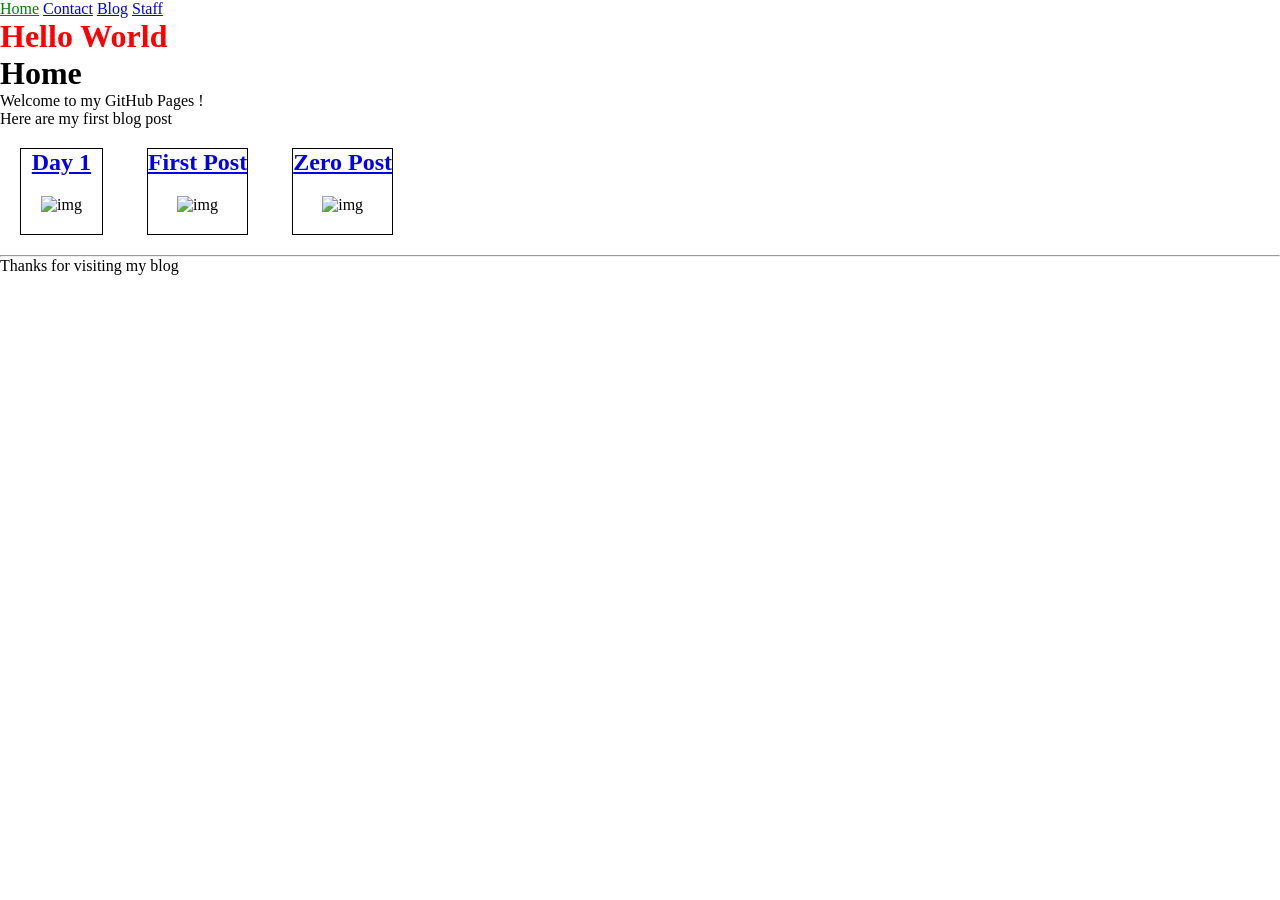
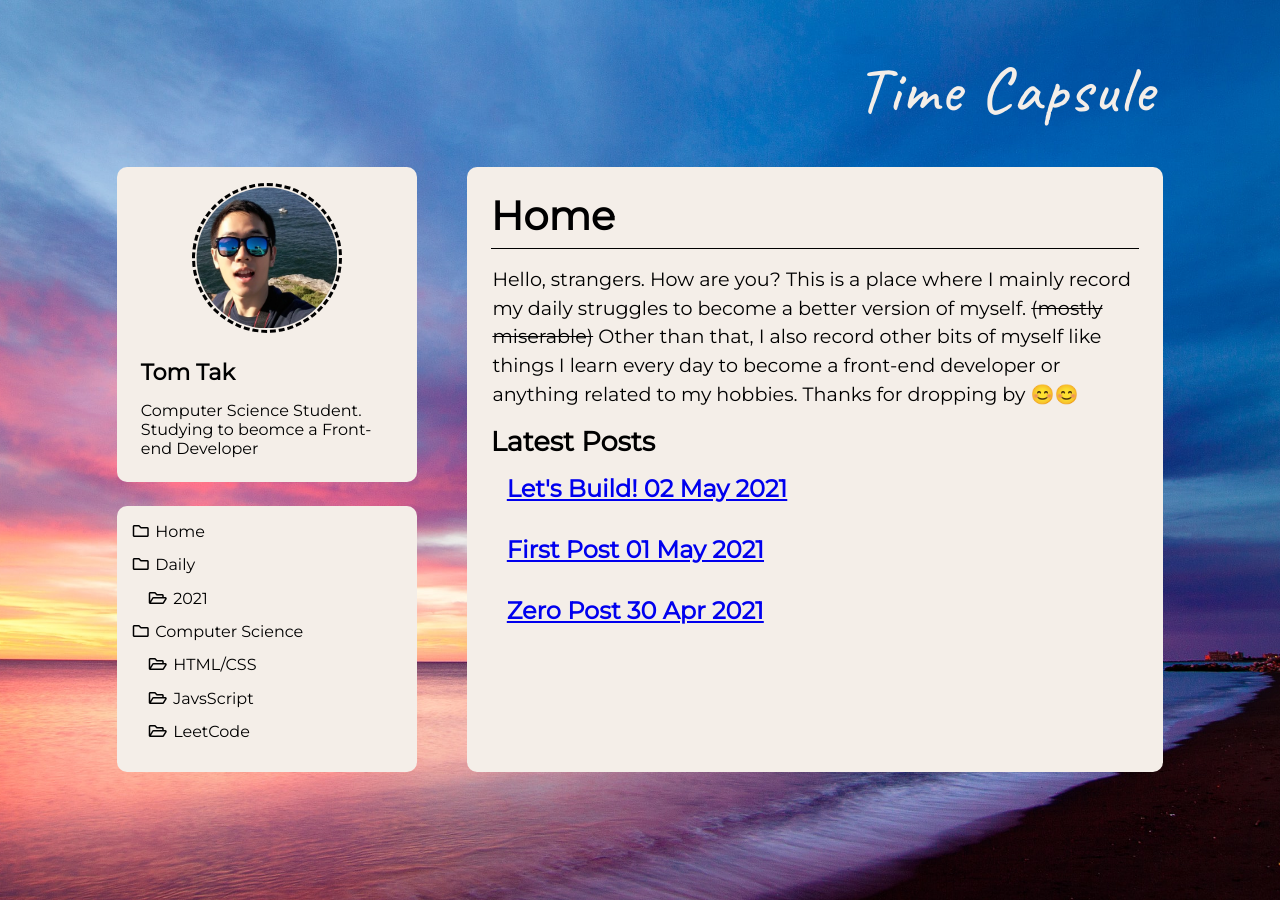
Before and after one commit to xkrdudrlf/xkrdudrlf.github.io, a Jekyll site: the page built from index.html, in a window 1280 px wide. Built offline with Jekyll 4.4.1, drawn with Linux system fonts in a browser that asks for light colours.

Commit message:
Header/Navbar design complete,Index section on going

```diff
--- /dev/null
+++ b/_includes/aside.html
@@ -0,0 +1,37 @@
+<aside>
+  <div class="profile">
+    <img src="/assets/images/profile-img.jpg" alt="profile-image" />
+    <div class="profile-text">
+      <span class="profile-text-name"> Tom Tak</span>
+      <p class="profile-text-content">
+        Computer Science Student. Studying to beomce a Front-end Developer
+      </p>
+    </div>
+  </div>
+
+  <nav>
+    <ul class="nav-menu">
+      <li class="nav-menu-item">
+        <a href="#"><i class="far fa-folder"></i>Home</a>
+      </li>
+      <li class="nav-menu-item">
+        <a href="#"><i class="far fa-folder"></i>Daily</a>
+      </li>
+      <li class="nav-menu-subitem">
+        <a href="#"><i class="far fa-folder-open"></i>2021</a>
+      </li>
+      <li class="nav-menu-item">
+        <a href="#"><i class="far fa-folder"></i>Computer Science </a>
+      </li>
+      <li class="nav-menu-subitem">
+        <a href="#"><i class="far fa-folder-open"></i>HTML/CSS </a>
+      </li>
+      <li class="nav-menu-subitem">
+        <a href="#"><i class="far fa-folder-open"></i>JavsScript </a>
+      </li>
+      <li class="nav-menu-subitem">
+        <a href="#"><i class="far fa-folder-open"></i>LeetCode </a>
+      </li>
+    </ul>
+  </nav>
+</aside>
--- /dev/null
+++ b/_includes/header.html
@@ -0,0 +1,3 @@
+<header>
+  <div class="banner">Time Capsule</div>
+</header>
--- a/_layouts/default.html
+++ b/_layouts/default.html
@@ -4,14 +4,28 @@
     <meta charset="UTF-8" />
     <meta http-equiv="X-UA-Compatible" content="IE=edge" />
     <meta name="viewport" content="width=device-width, initial-scale=1.0" />
+    <link rel="preconnect" href="https://fonts.gstatic.com">
+    <link href="https://fonts.googleapis.com/css2?family=Caveat:wght@500;700&family=Montserrat&display=swap" rel="stylesheet">
+    <link rel="stylesheet" href="https://use.fontawesome.com/releases/v5.15.3/css/all.css" integrity="sha384-SZXxX4whJ79/gErwcOYf+zWLeJdY/qpuqC4cAa9rOGUstPomtqpuNWT9wdPEn2fk" crossorigin="anonymous">
     <link rel="stylesheet" href="{{ site.baseurl }}/assets/css/styles.css" />
     <title>{{ page.title }}</title>
   </head>
   <body>
-    {% include navigation.html %}
-    <h1 class="hello">Hello World</h1>
+    {% include header.html %}
+
+    <main>
+      {% include aside.html %}
+
+      <section>
+        {{ content }}
+      </section>
+    </main>
+
+    {% comment %}
+    Need to further implement footer/main
     {{ content }}
     <hr />
     <footer>Thanks for visiting my blog</footer>
+    {% endcomment %}
   </body>
 </html>
--- a/_posts/2021-05-02-Let's Build!.md
+++ b/_posts/2021-05-02-Let's Build!.md
@@ -1,6 +1,6 @@
 ---
 # layout: default
-title: Day 1
+title: Let's Build!
 author: Tom Tak
 image: /images/img1.jpg
 ---
--- a/_sass/0-base/0-base_dir.scss
+++ b/_sass/0-base/0-base_dir.scss
@@ -0,0 +1 @@
+@import 'config';
--- /dev/null
+++ b/_sass/0-base/config.scss
@@ -0,0 +1,17 @@
+// Mixin
+
+// Variables
+$border-radius-standard: 10px;
+$border-standard: 2px solid black;
+$light-color: #f4eee8;
+$text-color: black;
+
+// Default
+$body-content-width: 90%;
+$body-background-image: url('../images/background-img.jpg');
+
+// Header
+$secondary-font: 'Caveat', cursive;
+
+// Aside
+$primary-font: 'Montserrat', sans-serif;
--- a/_sass/1-modules/1-modules_dir.scss
+++ b/_sass/1-modules/1-modules_dir.scss
@@ -1 +1,2 @@
 @import 'navigation';
+@import 'header';
--- /dev/null
+++ b/_sass/1-modules/header.scss
@@ -0,0 +1,16 @@
+header {
+  display: flex;
+  justify-content: flex-end;
+  align-items: flex-end;
+  height: 130px;
+  width: $body-content-width;
+  margin-bottom: 0.3rem;
+
+  .banner {
+    font-family: $secondary-font;
+    font-size: 4rem;
+    letter-spacing: 2px;
+    color: $light-color;
+    margin-right: 2rem;
+  }
+}
--- a/_sass/2-layouts/2-layouts_dir.scss
+++ b/_sass/2-layouts/2-layouts_dir.scss
@@ -1 +1,2 @@
+@import 'default';
 @import 'index';
--- /dev/null
+++ b/_sass/2-layouts/default.scss
@@ -0,0 +1,124 @@
+* {
+  padding: 0;
+  margin: 0;
+  box-sizing: border-box;
+}
+
+body {
+  display: flex;
+  flex-direction: column;
+  align-items: center;
+  margin: auto;
+  min-height: 100vh;
+  width: 95vw;
+  background: no-repeat center center $body-background-image;
+  background-size: cover;
+  font-family: $primary-font;
+}
+
+main {
+  width: $body-content-width;
+  // background: rgba(0, 0, 0, 0.705);
+  padding: 2rem 1.5rem;
+  border-radius: $border-radius-standard;
+  display: flex;
+  justify-content: space-between;
+
+  // Create aside scss file to manage it separately
+  aside {
+    min-width: 250px;
+    max-width: 300px;
+    margin-right: 50px;
+
+    .profile {
+      width: 100%;
+      padding: 1rem;
+      border-radius: $border-radius-standard;
+      margin-bottom: 1.5rem;
+      background: $light-color;
+
+      img {
+        display: block;
+        height: 150px;
+        width: 150px;
+        margin: auto;
+        padding: 0.1rem;
+        border: 3px dashed black;
+        border-radius: 50%;
+      }
+
+      &-text {
+        padding: 0.5rem;
+        margin-top: 1.1rem;
+
+        &-name {
+          display: block;
+          font-size: 1.4rem;
+          font-weight: bold;
+        }
+        &-content {
+          margin-top: 0.9rem;
+        }
+      }
+    }
+
+    nav {
+      .nav-menu {
+        border-radius: $border-radius-standard;
+        padding: 1rem;
+        list-style: none;
+        background: $light-color;
+
+        a {
+          text-decoration: none;
+          color: $text-color;
+          &:hover {
+            text-decoration: underline;
+          }
+        }
+        i {
+          margin-right: 0.4rem;
+        }
+        &-item {
+          margin-bottom: 0.9rem;
+        }
+
+        &-subitem {
+          margin-left: 1rem;
+          margin-bottom: 0.9rem;
+        }
+      }
+    }
+  }
+
+  section {
+    min-width: 400px;
+    max-width: 1300px;
+    width: 80%;
+    border-radius: $border-radius-standard;
+    background: $light-color;
+    padding: 1.5rem;
+  }
+}
+
+// img {
+//   height: 300px;
+//   width: 300px;
+// }
+
+// .thumbnail {
+//   display: inline-block;
+//   margin: 20px;
+//   border: 1px solid black;
+//   text-align: center;
+// }
+
+// .thumbnail img {
+//   height: 200px;
+//   width: 200px;
+//   margin: 20px;
+// }
+
+// .hello {
+//   color: red;
+// }
--- a/_sass/2-layouts/index.scss
+++ b/_sass/2-layouts/index.scss
@@ -1,27 +1,23 @@
-* {
-  padding: 0;
-  margin: 0;
-  box-sizing: border-box;
-}
+.index {
+  &-title {
+    display: block;
+    font-size: 2.5rem;
+    padding-bottom: 0.5rem;
+    border-bottom: 1px solid black;
+  }
+  &-description {
+    padding-left: 0.1rem;
+    font-size: 1.2rem;
+    line-height: 1.8rem;
+    margin: 1rem 0;
+  }
 
-img {
-  height: 300px;
-  width: 300px;
+  &-subtitle {
+    display: block;
+    font-size: 1.7rem;
+  }
 }
 
 .thumbnail {
-  display: inline-block;
-  margin: 20px;
-  border: 1px solid black;
-  text-align: center;
+  padding: 1rem;
 }
-
-.thumbnail img {
-  height: 200px;
-  width: 200px;
-  margin: 20px;
-}
-
-.hello {
-  color: red;
-}
--- a/index.html
+++ b/index.html
@@ -1,17 +1,31 @@
 ---
 layout: default
-title: Home
+title: Tom's Time Capsule
 ---
 
-<h1>Home</h1>
-Welcome to my GitHub Pages !
+<h1 class="index-title">Home</h1>
+<article class="index-description">
+  Hello, strangers. How are you? This is a place where I mainly record my daily
+  struggles to become a better version of myself.
+  <strike>(mostly miserable)</strike>
+  Other than that, I also record other bits of myself like things I learn every
+  day to become a front-end developer or anything related to my hobbies. Thanks
+  for dropping by 😊😊
+</article>
 
-<p>Here are my first blog post</p>
+<h2 class="index-subtitle">Latest Posts</h2>
+<!-- <br> -->
+<!-- <h2 class="section-title">My Latest Posts</h2> -->
 
 <!-- Display in chronological order -->
 {% for post in site.posts %}
+
 <div class="thumbnail">
-  <h2><a href="{{ post.url }}">{{ post.title }}</a></h2>
-  <img src="{{ post.image }}" alt="img" />
+  <h2>
+    <a href="{{ post.url }}"
+      >{{ post.title }} {{ post.date | date_to_string }}</a
+    >
+  </h2>
+  <!-- <img src="{{ post.image }}" alt="img" /> -->
 </div>
 {% endfor %}
```
Also changed, not shown: assets/images/background-img.jpg (added), assets/images/profile-img.jpg (added), 1 other file.
